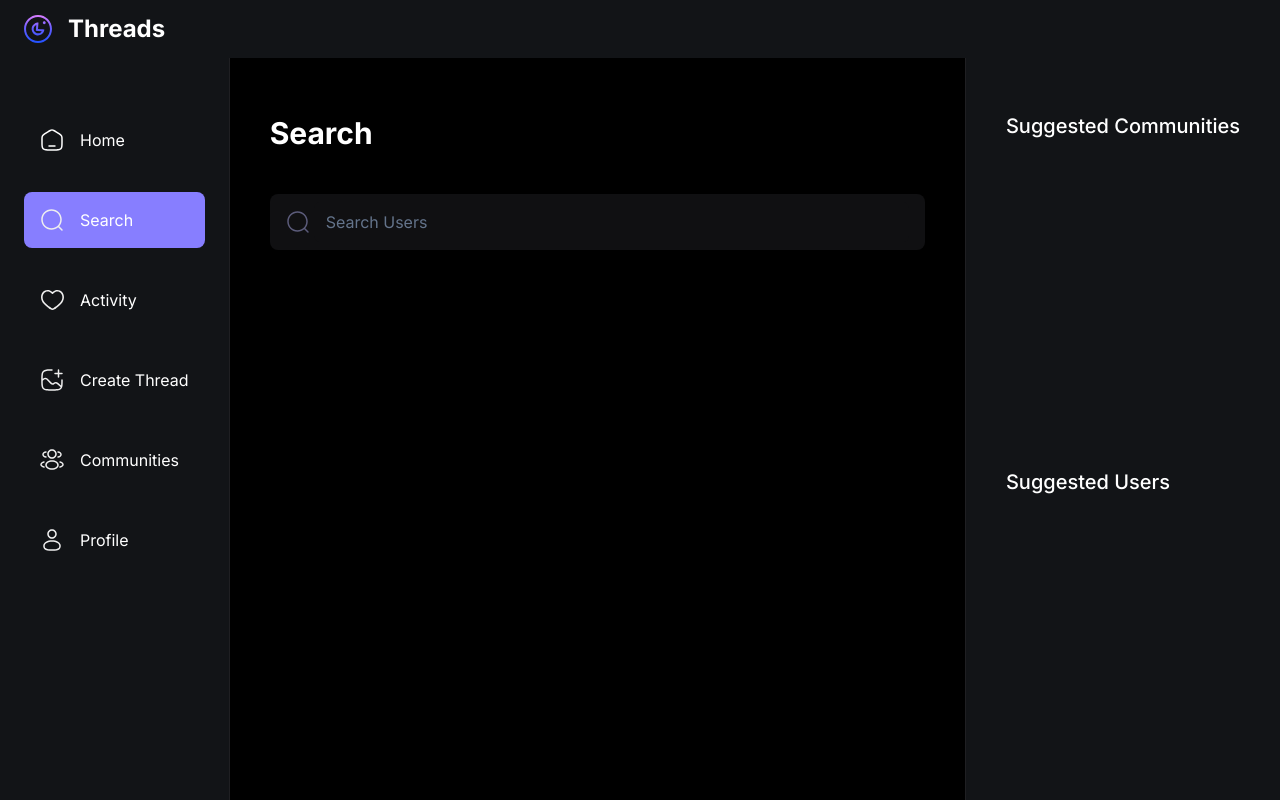
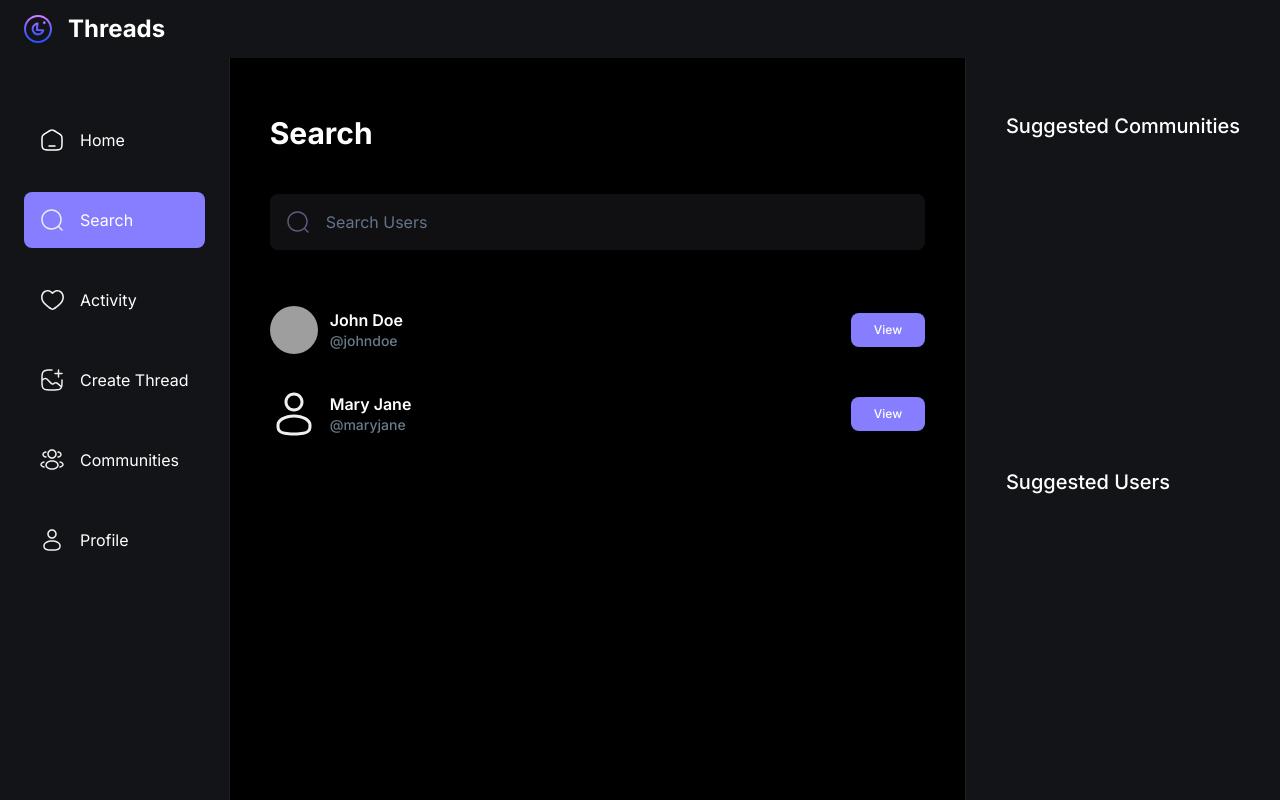
Before and after one commit to mingmoth/next-thread, a Next.js app: page /search in a window 1280 px wide. Built offline with nearby package versions, Linux system fonts and the light colour scheme; no server answers; grey boxes are pictures that could not be loaded.

Commit message:
feat: add UserCard & use it in search page

```diff
--- a/app/(root)/search/page.tsx
+++ b/app/(root)/search/page.tsx
@@ -1,17 +1,65 @@
 "use client"
 
+import UserCard from "@/components/cards/UserCard";
 import SearchBar from "@/components/shared/SearchBar";
 import { usePathname, useRouter } from "next/navigation";
+
+interface User {
+  id: string,
+  name: string,
+  username: string,
+  imgUrl?: string,
+  personType: string,
+  onClick?: () => void
+}
 
 export default function Search() {
   const router = useRouter()
   const pathname = usePathname()
+
+  const result = {
+    users: [
+      {
+        id: '1',
+        name: 'John Doe',
+        username: 'johndoe',
+        imgUrl: 'https://i.pravatar.cc/300',
+        personType: 'User'
+      },
+      {
+        id: '2',
+        name: 'Mary Jane',
+        username: 'maryjane',
+        imgUrl: '',
+        personType: 'Community'
+      }
+    ]
+  }
+
+  const onClickUser = (user: User) => {
+    const isCommunity = user.personType === 'Community'
+    router.push(`/${isCommunity ? 'community' : 'profile'}/${user.id}`)
+  }
 
   const routeType = pathname.split('/')[1]
   return (
     <section>
       <h1 className="head-text mb-10">Search</h1>
       <SearchBar routeType={routeType} />
+
+      <div className="mt-14 flex flex-col gap-9">
+        {result.users.map((user) => (
+          <UserCard
+            key={user.id}
+            id={user.id}
+            name={user.name}
+            username={user.username}
+            imgUrl={user.imgUrl}
+            personType={user.personType}
+            onClick={() => onClickUser(user)}
+          />
+        ))}
+      </div>
     </section>
   )
 }
--- /dev/null
+++ b/components/cards/UserCard.tsx
@@ -0,0 +1,47 @@
+import Image from "next/image";
+import { Button } from "../ui/button";
+
+interface UserCardProps {
+  id: string,
+  name: string,
+  username: string,
+  imgUrl?: string,
+  personType: string,
+  onClick: () => void
+}
+export default function UserCard({
+  id,
+  name,
+  username,
+  imgUrl,
+  personType,
+  onClick,
+}: UserCardProps) {
+
+  return (
+    <article className="user-card">
+      <div className="user-card_avatar">
+        <div className="relative h-12 w-12">
+          <Image
+            src={imgUrl || "/assets/user.svg"}
+            alt="avatar"
+            fill
+            className="rounded-full object-cover shadow-2xl"
+          />
+        </div>
+
+        <div className='flex-1 text-ellipsis'>
+          <h4 className='text-base-semibold text-light-1'>{name}</h4>
+          <p className='text-small-medium text-gray-1'>@{username}</p>
+        </div>
+      </div>
+
+      <Button
+        className='user-card_btn'
+        onClick={onClick}
+      >
+        View
+      </Button>
+    </article>
+  )
+}
```
